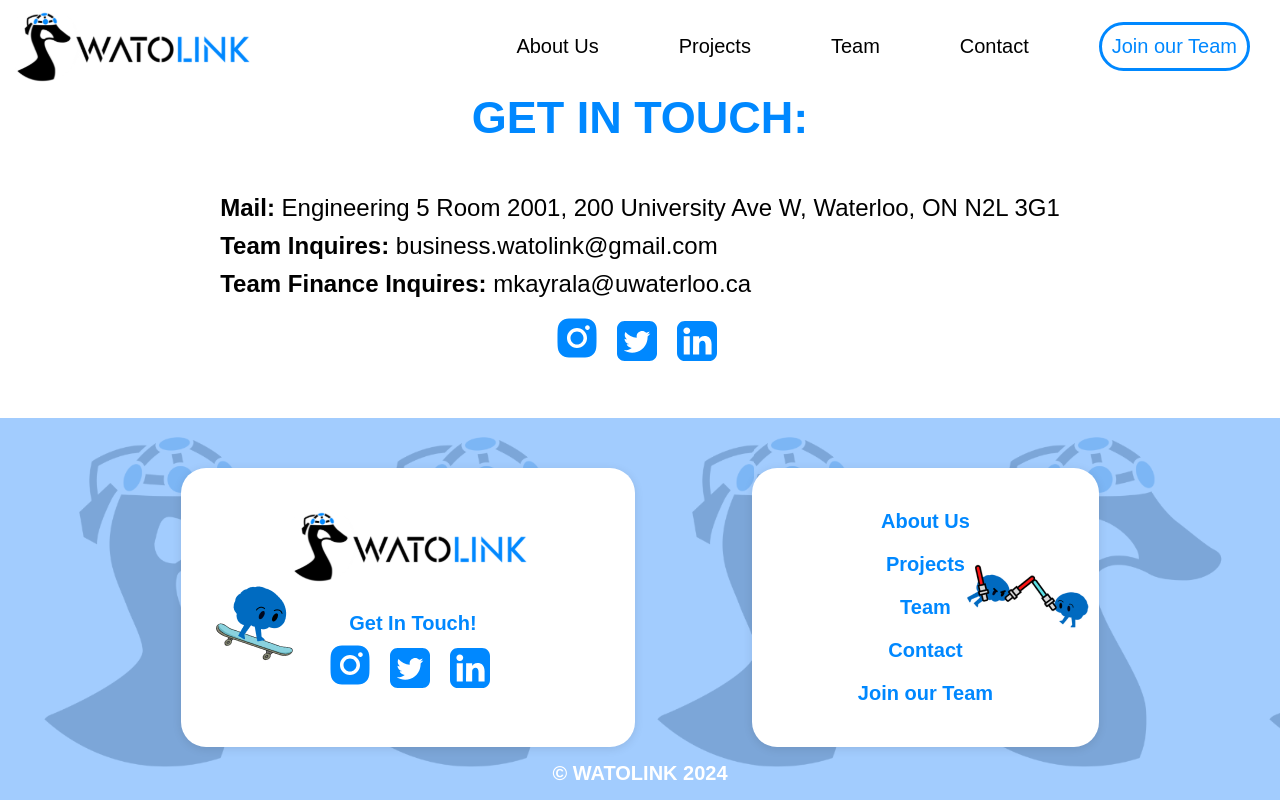
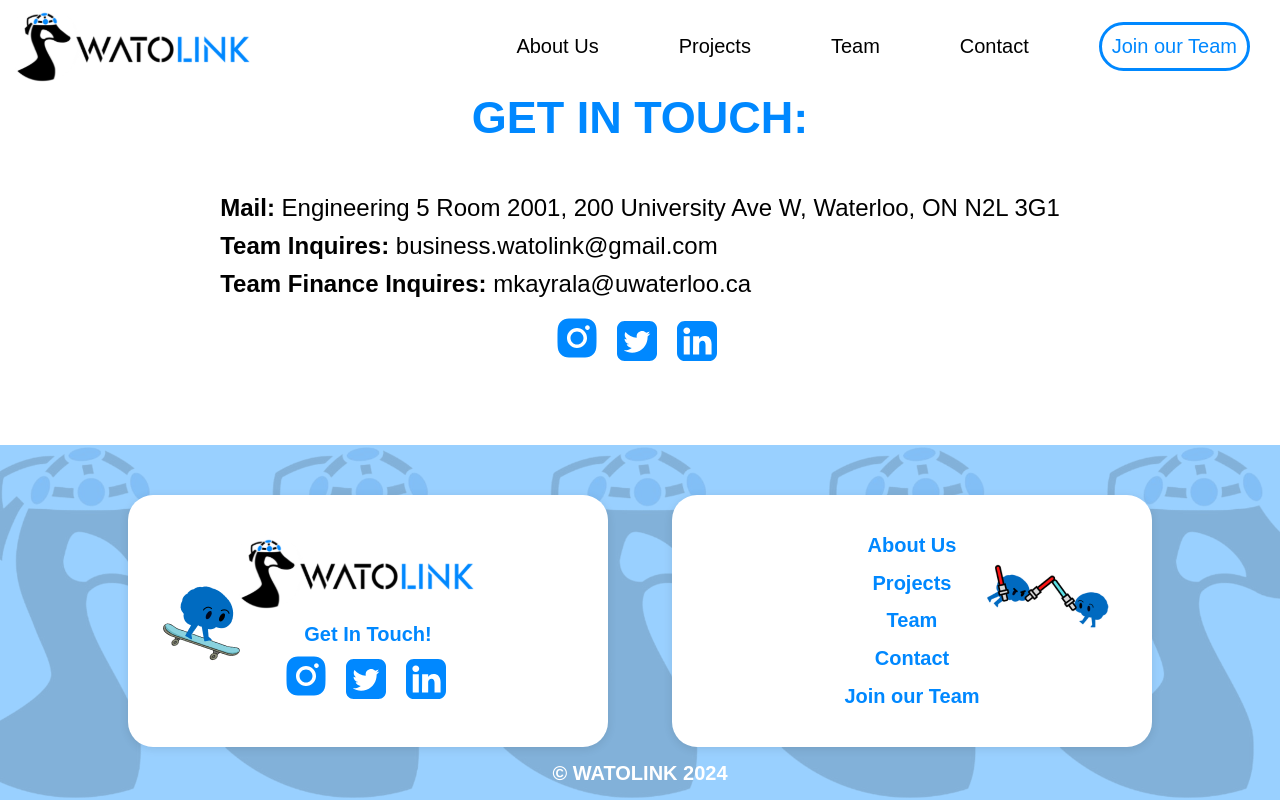
Before and after one commit to WATOLINK/main-website, a Next.js app: page /contact in a window 1280 px wide. Built offline with nearby package versions, Linux system fonts and the light colour scheme.

Commit message:
Adjust footer styling

```diff
--- a/components/Common.js
+++ b/components/Common.js
@@ -1,13 +1,14 @@
-import styled from 'styled-components'
-import Link from 'next/link'
-import Image from 'next/image'
-import SmallLogo from '../public/logos/SmallLogo.svg'
-import SOCIALMEDIA from '../constants/contactinfo/socialmedia'
+import { useState, useEffect } from 'react';
+import styled from 'styled-components';
+import Link from 'next/link';
+import Image from 'next/image';
+import SmallLogo from '../public/logos/SmallLogo.svg';
+import SOCIALMEDIA from '../constants/contactinfo/socialmedia';
 
 const ImageContainer = styled.a`
     display: 'flex';
     padding: ${({ custom }) => (custom ? custom : '0px')};
-`
+`;
 
 const IconsContainer = styled.div`
     display: flex;
@@ -22,28 +23,28 @@
             opacity: 0.5;
         }
     }
-`
+`;
 
 const StyledSocialMediaMessage = styled.a`
     font: ${({ theme }) => theme.fonts.footer};
     color: ${({ theme }) => theme.colors.blue};
     font-weight: 900;
-    ${'' /* padding-left: 20px; */}
-`
+`;
 
 const SocialMediaContainer = styled.div`
     display: flex;
     flex-direction: column;
     justify-content: space-between;
     border-radius: 25px;
+    width: 288px;
     padding: 2rem 6rem;
-
-    & > div {
-        padding: 5px 0px 0px 10px;
-    }
     background-color: ${({ theme }) => theme.colors.white};
     box-shadow: 0px 2px 10px rgba(0, 0, 0, 0.1);
-`
+
+    @media screen and (max-width: 1092px) {
+        padding: 10px;
+    }
+`;
 
 const CaptionContainer = styled.div`
     display: flex;
@@ -54,7 +55,7 @@
     padding: 0 50px;
     position: relative;
     height: 100%;
-`
+`;
 
 const Organizer = ({ image, filename, link, custom }) => {
     return (
@@ -63,8 +64,8 @@
                 <Image alt={image} src={filename} layout="fixed" />
             </Link>
         </ImageContainer>
-    )
-}
+    );
+};
 
 export function FontIcons() {
     return (
@@ -79,21 +80,33 @@
                 />
             ))}
         </IconsContainer>
-    )
+    );
 }
 
 export default function SocialMediaBlock() {
+    const [screenWidth, setScreenWidth] = useState(0);
+
+    useEffect(() => {
+        function handleResize() {
+            setScreenWidth(window.innerWidth);
+        }
+        window.addEventListener('resize', handleResize);
+        handleResize();
+        return () => window.removeEventListener('resize', handleResize);
+    }, []);
+
     return (
         <SocialMediaContainer>
             <ImageContainer title="About Us">
                 <Image alt="WATOLINK logo" src={SmallLogo} layout="fixed" />
             </ImageContainer>
             <CaptionContainer>
+                {screenWidth > 1092 && (
                     <div
                         style={{
                             position: 'absolute',
-                        bottom: '30px', // Adjust as necessary
-                        left: '-65px', // Adjust as necessary
+                            bottom: '30px',
+                            left: '-65px',
                             zIndex: 1,
                         }}
                     >
@@ -105,11 +118,10 @@
                             objectFit="contain"
                         />
                     </div>
-                <StyledSocialMediaMessage>
-                    Get In Touch!
-                </StyledSocialMediaMessage>
+                )}
+                <StyledSocialMediaMessage>Get In Touch!</StyledSocialMediaMessage>
                 <FontIcons />
             </CaptionContainer>
         </SocialMediaContainer>
-    )
+    );
 }
--- a/components/Footer.js
+++ b/components/Footer.js
@@ -1,29 +1,45 @@
-import styled from 'styled-components'
-import Link from 'next/link'
-import Image from 'next/image'
-import SocialMediaBlock from '../components/Common'
-import NAVLINKS from '../constants/navlinks'
+import styled from 'styled-components';
+import Link from 'next/link';
+import Image from 'next/image';
+import SocialMediaBlock from '../components/Common';
+import NAVLINKS from '../constants/navlinks';
 
 const Container = styled.div`
     display: flex;
     flex-direction: column;
     justify-content: space-between;
     padding-top: 50px;
-    background-color: ${({ theme }) => theme.colors.lightblue};
-    background-image: url('/logos/BigGoose.svg');
+    position: relative;
+    background-image: url('/logos/BigGoose.png');
     background-repeat: repeat-x;
+    background-position: center;
     background-size: auto 100%;
-`
+`;
+
+
+const BlueOverlay = styled.div`
+    position: absolute;
+    top: 0;
+    left: 0;
+    width: 100%;
+    height: 100%;
+    background-color: ${({ theme }) => theme.colors.blue};
+    opacity: 0.4;
+    mix-blend-mode: multiply;
+    z-index: 0;
+`;
 
 const TopContainer = styled.div`
     display: flex;
     justify-content: space-evenly;
     flex-wrap: wrap;
     padding: 0rem clamp(1rem, 5vw, 16rem);
+    z-index: 2;
 `
 
 const LinkContainer = styled.div`
     display: flex;
+    width: 288px;
     flex-direction: column;
     justify-content: space-evenly;
     border-radius: 25px;
@@ -31,7 +47,46 @@
     background-color: ${({ theme }) => theme.colors.white};
     box-shadow: 0px 2px 10px rgba(0, 0, 0, 0.1);
     position: relative;
-`
+    z-index: 2;
+
+    @media screen and (max-width: 1092px) {
+        padding: 10px;
+    }
+
+    @media screen and (max-width: 684px) {
+        margin-top: 10px;
+    }
+`;
+
+const StyledLink = styled.a`
+    color: ${({ theme }) => theme.colors.blue};
+    font: ${({ theme }) => theme.fonts.footer};
+    text-align: center;
+    transition: color 0.3s, background-color 0.2s;
+    cursor: pointer;
+    display: inline-block;
+    z-index: 3;
+    width: auto;
+    margin: auto;
+
+    &:hover {
+        color: ${({ theme }) => theme.colors.accent};
+        transition: opacity 0.3s;
+        opacity: 0.5;
+    }
+
+    @media screen and (max-width: 684px) {
+        padding: 5px;
+    }
+`;
+
+
+const FooterBrain = styled.div`
+    position: absolute;
+    bottom: 100px;
+    left: 300px;
+    z-index: 2;
+`;
 
 const StyledCopyright = styled.div`
     display: flex;
@@ -39,27 +94,13 @@
     margin: 15px 0px;
     font: ${({ theme }) => theme.fonts.footer};
     color: ${({ theme }) => theme.colors.white};
-`
-
-const StyledLink = styled.div`
-    color: ${({ theme }) => theme.colors.blue};
-    font: ${({ theme }) => theme.fonts.footer};
-    text-align: center;
-    transition: color 0.3s, background-color 0.2s;
-    padding: 10px;
-    cursor: pointer;
-    display: inline-block;
-    z-index: 2;
-
-    &:hover {
-        color: ${({ theme }) => theme.colors.accent};
-        background: ${({ theme }) => theme.colors.white};
-    }
-`
+    z-index: 1;
+`;
 
 export default function Footer({ page, bottomed = false }) {
     return (
         <Container>
+            <BlueOverlay />
             <TopContainer bottomed={bottomed}>
                 <SocialMediaBlock />
                 <LinkContainer>
@@ -68,14 +109,7 @@
                             <StyledLink>{header.name}</StyledLink>
                         </Link>
                     ))}
-
-                    <div
-                        style={{
-                            position: 'absolute',
-                            bottom: '100px', // Adjust as necessary
-                            left: '200px', // Adjust as necessary
-                        }}
-                    >
+                    <FooterBrain>
                         <Image
                             src="/icons/footerbrain1.png"
                             alt="Brain Icon"
@@ -83,7 +117,7 @@
                             height={84}
                             objectFit="contain"
                         />
-                    </div>
+                    </FooterBrain>
                 </LinkContainer>
             </TopContainer>
             <StyledCopyright> &copy; WATOLINK 2024 </StyledCopyright>
```
Lines whose indentation alone changed are shown as unchanged.
